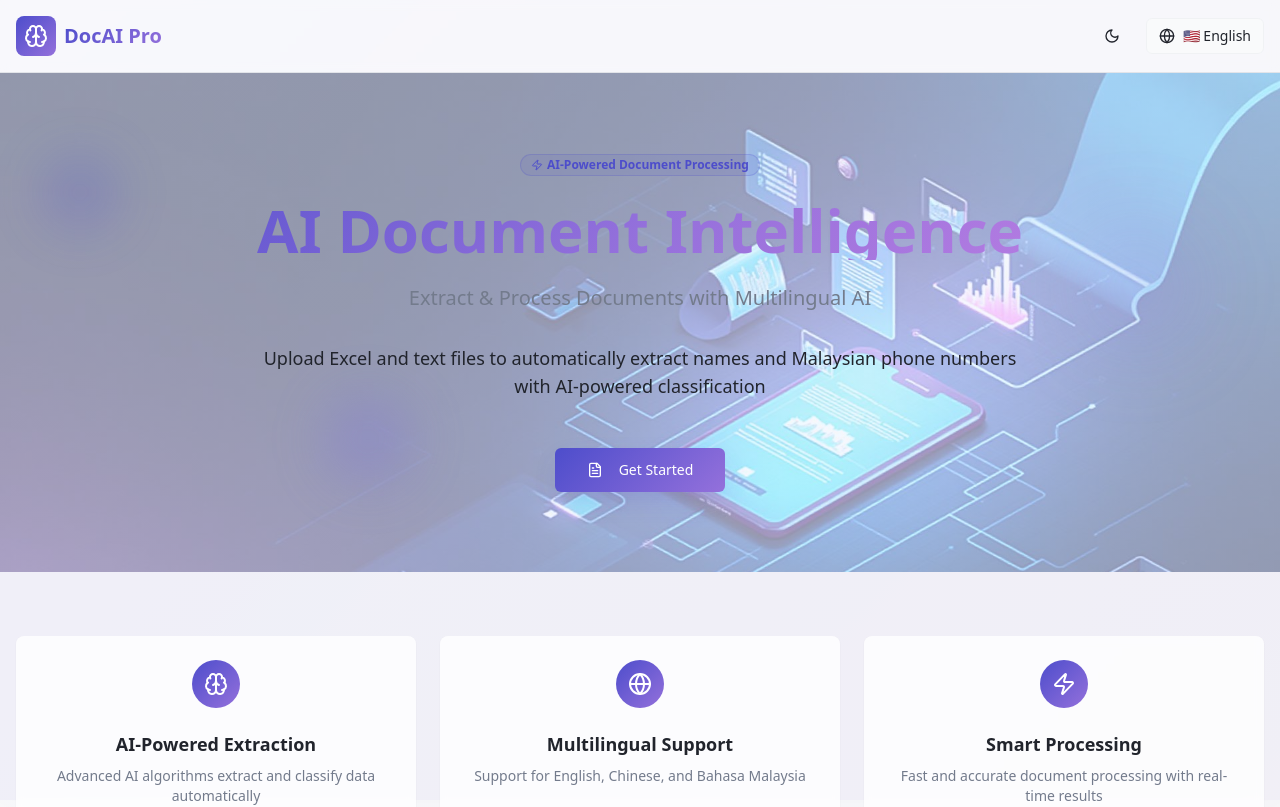
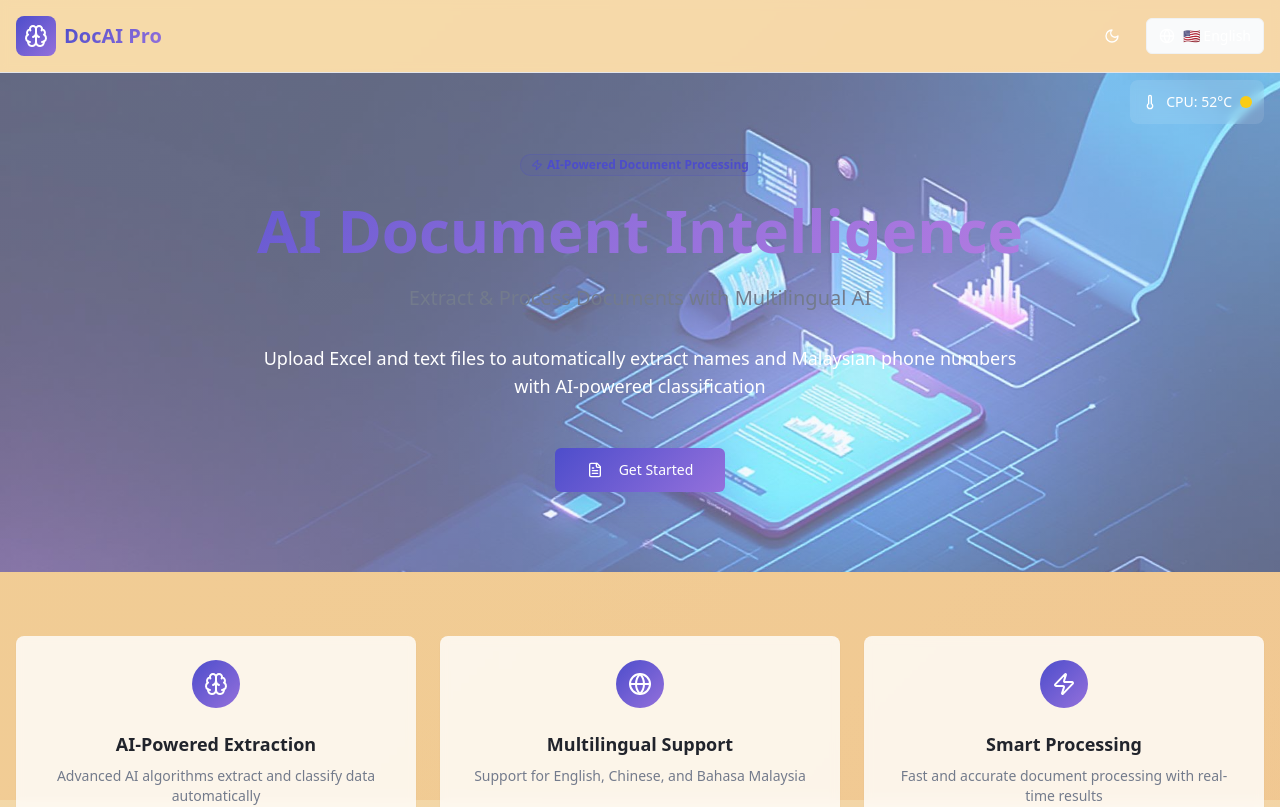
Before and after one commit to rexwongsd/multi-extract-ai-doc-ai-rex, a React (Vite) app: page / in a window 1280 px wide. Shown: the top 807 px of the page. Built offline with nearby package versions, Linux system fonts and the light colour scheme.

Commit message:
feat: Implement CPU temperature-based background

```diff
--- /dev/null
+++ b/src/hooks/useCPUTemperature.ts
@@ -0,0 +1,109 @@
+import { useState, useEffect } from 'react';
+
+export interface TemperatureData {
+  temperature: number;
+  temperatureRange: 'cool' | 'medium' | 'hot';
+  colors: {
+    background: string;
+    primary: string;
+    accent: string;
+    foreground: string;
+  };
+  animationIntensity: number;
+}
+
+const getTemperatureColors = (temp: number): TemperatureData['colors'] => {
+  if (temp <= 45) {
+    // Cool: Yellow-green to purple light green to dark green
+    const ratio = (temp - 30) / 15;
+    return {
+      background: `linear-gradient(135deg, hsl(${60 + ratio * 60}, ${80 - ratio * 20}%, ${70 - ratio * 30}%), hsl(${120 + ratio * 30}, ${60 + ratio * 10}%, ${65 - ratio * 25}%), hsl(150, 70%, 40%))`,
+      primary: `hsl(${120 + ratio * 30}, ${60 + ratio * 10}%, ${50 - ratio * 10}%)`,
+      accent: `hsl(${90 + ratio * 30}, ${70 - ratio * 10}%, ${60 - ratio * 20}%)`,
+      foreground: temp < 38 ? 'hsl(220, 15%, 15%)' : 'hsl(0, 0%, 100%)'
+    };
+  } else if (temp <= 65) {
+    // Medium: Warm transition colors
+    const ratio = (temp - 45) / 20;
+    return {
+      background: `linear-gradient(135deg, hsl(${45 - ratio * 15}, ${80 + ratio * 5}%, ${60 + ratio * 10}%), hsl(${30 - ratio * 15}, ${75 + ratio * 10}%, ${55 + ratio * 5}%))`,
+      primary: `hsl(${35 - ratio * 20}, ${75 + ratio * 10}%, ${50 + ratio * 5}%)`,
+      accent: `hsl(${25 - ratio * 10}, ${80 + ratio * 5}%, ${55 + ratio * 5}%)`,
+      foreground: 'hsl(0, 0%, 100%)'
+    };
+  } else {
+    // Hot: Red-orange to purple gradient
+    const ratio = (temp - 65) / 25;
+    return {
+      background: `linear-gradient(135deg, hsl(${0 + ratio * 15}, ${85 + ratio * 5}%, ${60 - ratio * 10}%), hsl(${15 + ratio * 10}, ${90 - ratio * 10}%, ${50 - ratio * 5}%), hsl(${280 + ratio * 20}, ${70 - ratio * 10}%, ${45 - ratio * 10}%))`,
+      primary: `hsl(${5 + ratio * 15}, ${85 + ratio * 5}%, ${55 - ratio * 10}%)`,
+      accent: `hsl(${290 + ratio * 20}, ${75 - ratio * 15}%, ${50 - ratio * 10}%)`,
+      foreground: 'hsl(0, 0%, 100%)'
+    };
+  }
+};
+
+const getTemperatureRange = (temp: number): TemperatureData['temperatureRange'] => {
+  if (temp <= 45) return 'cool';
+  if (temp <= 65) return 'medium';
+  return 'hot';
+};
+
+const getAnimationIntensity = (temp: number): number => {
+  // Higher temperature = faster animations (0.5x to 2x speed)
+  return 0.5 + (temp - 30) / 60 * 1.5;
+};
+
+export const useCPUTemperature = (): TemperatureData => {
+  const [temperature, setTemperature] = useState(45);
+
+  useEffect(() => {
+    let animationFrame: number;
+    let lastTime = 0;
+    const baseTemp = 45;
+    const maxVariation = 35;
+
+    const updateTemperature = (currentTime: number) => {
+      if (currentTime - lastTime > 2000) { // Update every 2 seconds
+        // Simulate CPU temperature using performance metrics and time-based variation
+        const timeVariation = Math.sin(currentTime / 10000) * 0.5; // Slow sine wave
+        const performanceLoad = performance.now() % 1000 / 1000; // Pseudo-random based on performance
+        const hardwareCores = navigator.hardwareConcurrency || 4;
+        const memoryUsage = (navigator as any).deviceMemory ? (navigator as any).deviceMemory / 8 : 0.5;
+
+        // Calculate simulated temperature (30°C to 90°C)
+        const simulatedTemp = baseTemp +
+          (timeVariation * maxVariation * 0.3) +
+          (performanceLoad * maxVariation * 0.4) +
+          (Math.sin(currentTime / 5000) * maxVariation * 0.2) +
+          ((hardwareCores - 4) * 2) +
+          (memoryUsage * 8);
+
+        const clampedTemp = Math.max(30, Math.min(90, simulatedTemp));
+        setTemperature(clampedTemp);
+        lastTime = currentTime;
+      }
+
+      animationFrame = requestAnimationFrame(updateTemperature);
+    };
+
+    animationFrame = requestAnimationFrame(updateTemperature);
+
+    return () => {
+      if (animationFrame) {
+        cancelAnimationFrame(animationFrame);
+      }
+    };
+  }, []);
+
+  const temperatureRange = getTemperatureRange(temperature);
+  const colors = getTemperatureColors(temperature);
+  const animationIntensity = getAnimationIntensity(temperature);
+
+  return {
+    temperature,
+    temperatureRange,
+    colors,
+    animationIntensity
+  };
+};
--- a/src/pages/Index.tsx
+++ b/src/pages/Index.tsx
@@ -6,9 +6,10 @@ import { LanguageSwitcher, type Language } from "@/components/LanguageSwitcher";
 import { FileUpload } from "@/components/FileUpload";
 import { ProcessingForm } from "@/components/ProcessingForm";
 import { ResultsTable } from "@/components/ResultsTable";
-import { Brain, FileText, Zap, Globe, Shield, Download, Moon, Sun } from "lucide-react";
+import { Brain, FileText, Zap, Globe, Shield, Download, Moon, Sun, Thermometer } from "lucide-react";
 import { useToast } from "@/hooks/use-toast";
 import { processFiles, type ExtractedData, type ProcessingProgress } from "@/utils/fileProcessor";
+import { useCPUTemperature } from "@/hooks/useCPUTemperature";
 import heroImage from "@/assets/hero-bg.jpg";
 const translations = {
   en: {
@@ -68,6 +69,7 @@ const Index = () => {
   const [currentStep, setCurrentStep] = useState<'upload' | 'process' | 'results'>('upload');
   const [processingProgress, setProcessingProgress] = useState<ProcessingProgress | null>(null);
   const [isDarkMode, setIsDarkMode] = useState(false);
+  const temperatureData = useCPUTemperature();
 
   useEffect(() => {
     // Check for saved theme preference or default to light mode
@@ -78,6 +80,19 @@ const Index = () => {
     setIsDarkMode(shouldUseDark);
     document.documentElement.classList.toggle('dark', shouldUseDark);
   }, []);
+
+  // Update CSS variables for temperature-based colors
+  useEffect(() => {
+    if (!isDarkMode) { // Only apply temperature colors in light mode
+      const root = document.documentElement;
+      root.style.setProperty('--temp-background', temperatureData.colors.background);
+      root.style.setProperty('--temp-primary', temperatureData.colors.primary);
+      root.style.setProperty('--temp-accent', temperatureData.colors.accent);
+      root.style.setProperty('--temp-foreground', temperatureData.colors.foreground);
+      root.style.setProperty('--temp-animation-speed', temperatureData.animationIntensity.toString());
+      root.style.setProperty('--temp-glow-intensity', (temperatureData.temperature / 90 * 0.8 + 0.2).toString());
+    }
+  }, [temperatureData, isDarkMode]);
 
   const toggleTheme = () => {
     const newTheme = !isDarkMode;
@@ -148,9 +163,40 @@ const Index = () => {
     title: t.features.format,
     description: "Automatic validation and formatting of Malaysian phone numbers"
   }];
-   return <div className="min-h-screen bg-gradient-secondary relative overflow-hidden">
-      {/* Global Background Animation */}
-      <div className="fixed inset-0 bg-gradient-primary opacity-5 animate-pulse-glow pointer-events-none"></div>
+   return <div
+      className="min-h-screen relative overflow-hidden"
+      style={{
+        background: isDarkMode ? 'hsl(var(--background))' : 'var(--temp-background, var(--gradient-secondary))',
+        color: isDarkMode ? 'hsl(var(--foreground))' : 'var(--temp-foreground, hsl(var(--foreground)))',
+        backgroundSize: '400% 400%'
+      }}
+    >
+      {/* Global Animated Background */}
+      <div
+        className="fixed inset-0 opacity-20 animate-gradient-shift pointer-events-none"
+        style={{
+          background: isDarkMode
+            ? 'linear-gradient(-45deg, hsl(var(--primary)/0.1), hsl(var(--accent)/0.1), hsl(var(--primary)/0.05), hsl(var(--accent)/0.05))'
+            : 'var(--temp-background, var(--gradient-primary))',
+          backgroundSize: '400% 400%'
+        }}
+      ></div>
+
+      {/* Temperature Indicator */}
+      {!isDarkMode && (
+        <div className="fixed top-20 right-4 z-50 bg-white/10 backdrop-blur-sm rounded-lg p-3 text-sm">
+          <div className="flex items-center gap-2">
+            <Thermometer className="h-4 w-4" />
+            <span>CPU: {Math.round(temperatureData.temperature)}°C</span>
+            <div
+              className={`w-3 h-3 rounded-full animate-temp-pulse ${
+                temperatureData.temperatureRange === 'cool' ? 'bg-green-400' :
+                temperatureData.temperatureRange === 'medium' ? 'bg-yellow-400' : 'bg-red-400'
+              }`}
+            />
+          </div>
+        </div>
+      )}
       {/* Header */}
       <header className="border-b bg-card/50 backdrop-blur-sm sticky top-0 z-50">
         <div className="container mx-auto px-4 py-4 flex items-center justify-between">
@@ -178,18 +224,48 @@ const Index = () => {
 
       {/* Hero Section */}
       <section className="relative py-20 overflow-hidden">
-        {/* Animated Background */}
-        <div className="absolute inset-0 bg-gradient-hero opacity-65 animate-pulse-glow"></div>
+        {/* Dynamic Animated Background */}
+        <div
+          className="absolute inset-0 opacity-30 animate-temp-pulse"
+          style={{
+            background: isDarkMode ? 'hsl(var(--primary)/0.1)' : 'var(--temp-background, var(--gradient-hero))'
+          }}
+        ></div>
         <div className="absolute inset-0" style={{
-          backgroundImage: `linear-gradient(rgba(240, 245, 255, 0.6), rgba(240, 245, 255, 0.6)), url(${heroImage})`,
+          backgroundImage: `linear-gradient(rgba(240, 245, 255, ${isDarkMode ? '0.1' : '0.4'}), rgba(240, 245, 255, ${isDarkMode ? '0.1' : '0.4'})), url(${heroImage})`,
           backgroundSize: 'cover',
           backgroundPosition: 'center'
         }}></div>
 
-        {/* Floating Animation Elements */}
-        <div className="absolute top-20 left-10 w-20 h-20 bg-primary/20 rounded-full blur-xl animate-float"></div>
-        <div className="absolute top-40 right-20 w-32 h-32 bg-accent/15 rounded-full blur-2xl animate-float" style={{ animationDelay: '1s' }}></div>
-        <div className="absolute bottom-20 left-1/4 w-24 h-24 bg-primary-glow/25 rounded-full blur-xl animate-float" style={{ animationDelay: '2s' }}></div>
+        {/* Dynamic Floating Animation Elements */}
+        <div
+          className="absolute top-20 left-10 w-20 h-20 rounded-full blur-xl animate-temp-float"
+          style={{
+            backgroundColor: isDarkMode ? 'hsl(var(--primary)/0.2)' : 'var(--temp-primary, hsl(var(--primary)))/0.3',
+            animationDelay: '0s'
+          }}
+        ></div>
+        <div
+          className="absolute top-40 right-20 w-32 h-32 rounded-full blur-2xl animate-temp-float"
+          style={{
+            backgroundColor: isDarkMode ? 'hsl(var(--accent)/0.15)' : 'var(--temp-accent, hsl(var(--accent)))/0.25',
+            animationDelay: '1s'
+          }}
+        ></div>
+        <div
+          className="absolute bottom-20 left-1/4 w-24 h-24 rounded-full blur-xl animate-temp-float"
+          style={{
+            backgroundColor: isDarkMode ? 'hsl(var(--primary-glow)/0.2)' : 'var(--temp-primary, hsl(var(--primary-glow)))/0.35',
+            animationDelay: '2s'
+          }}
+        ></div>
+        <div
+          className="absolute top-1/2 right-1/3 w-16 h-16 rounded-full blur-lg animate-temp-float"
+          style={{
+            backgroundColor: isDarkMode ? 'hsl(var(--accent)/0.1)' : 'var(--temp-accent, hsl(var(--accent)))/0.2',
+            animationDelay: '1.5s'
+          }}
+        ></div>
         <div className="container mx-auto px-4 text-center relative z-10">
           <Badge variant="outline" className="mb-6 bg-primary/10 text-primary border-primary/20">
             <Zap className="h-3 w-3 mr-1" />
--- a/tailwind.config.ts
+++ b/tailwind.config.ts
@@ -115,13 +115,41 @@ export default {
 				'pulse-glow': {
 					'0%, 100%': { boxShadow: '0 0 20px hsl(var(--primary) / 0.3)' },
 					'50%': { boxShadow: '0 0 40px hsl(var(--primary) / 0.6)' }
+				},
+				'temp-float': {
+					'0%, 100%': {
+						transform: 'translateY(0px) scale(1)',
+						opacity: '0.6'
+					},
+					'50%': {
+						transform: 'translateY(-15px) scale(1.1)',
+						opacity: '0.8'
+					}
+				},
+				'temp-pulse': {
+					'0%, 100%': {
+						transform: 'scale(1)',
+						boxShadow: '0 0 20px var(--temp-primary, hsl(var(--primary))) / var(--temp-glow-intensity, 0.3))'
+					},
+					'50%': {
+						transform: 'scale(1.05)',
+						boxShadow: '0 0 40px var(--temp-primary, hsl(var(--primary))) / calc(var(--temp-glow-intensity, 0.3) * 2))'
+					}
+				},
+				'gradient-shift': {
+					'0%': { backgroundPosition: '0% 50%' },
+					'50%': { backgroundPosition: '100% 50%' },
+					'100%': { backgroundPosition: '0% 50%' }
 				}
 			},
 			animation: {
 				'accordion-down': 'accordion-down 0.2s ease-out',
 				'accordion-up': 'accordion-up 0.2s ease-out',
 				'float': 'float 3s ease-in-out infinite',
-				'pulse-glow': 'pulse-glow 2s ease-in-out infinite'
+				'pulse-glow': 'pulse-glow 2s ease-in-out infinite',
+				'temp-float': 'temp-float calc(3s / var(--temp-animation-speed, 1)) ease-in-out infinite',
+				'temp-pulse': 'temp-pulse calc(2s / var(--temp-animation-speed, 1)) ease-in-out infinite',
+				'gradient-shift': 'gradient-shift calc(8s / var(--temp-animation-speed, 1)) ease-in-out infinite'
 			}
 		}
 	},
```
Also changed, not shown: src/index.css (+8 -0 lines).
